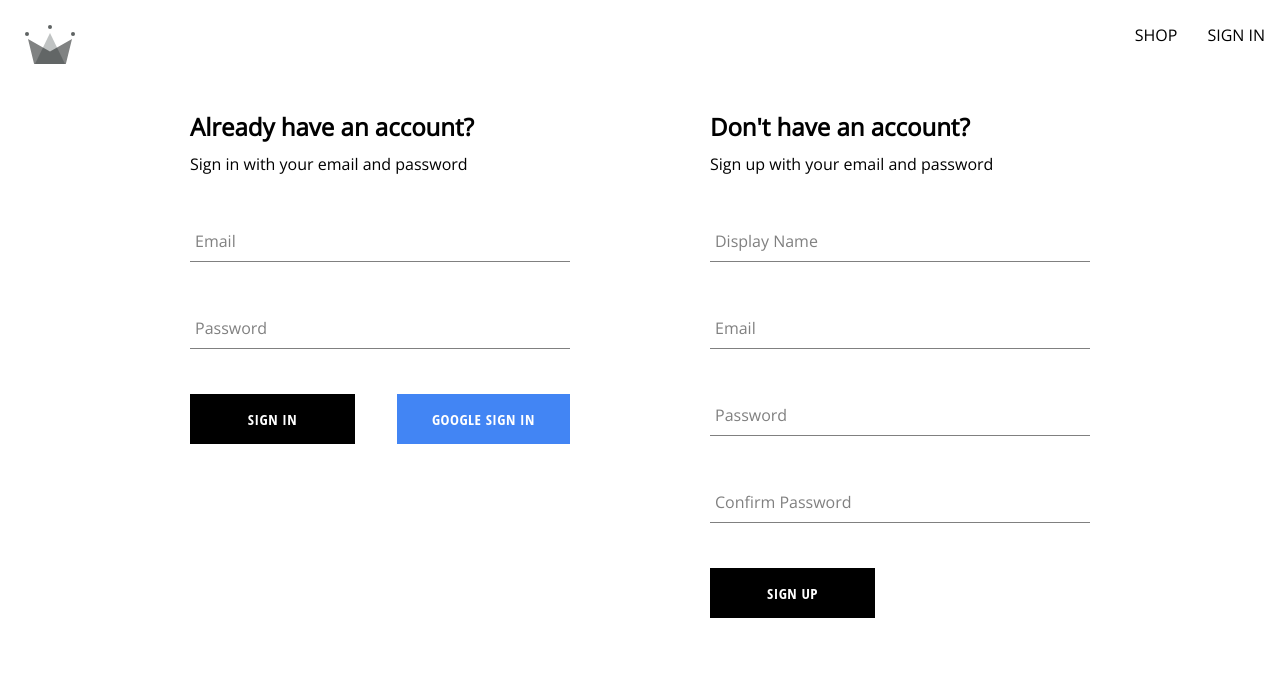
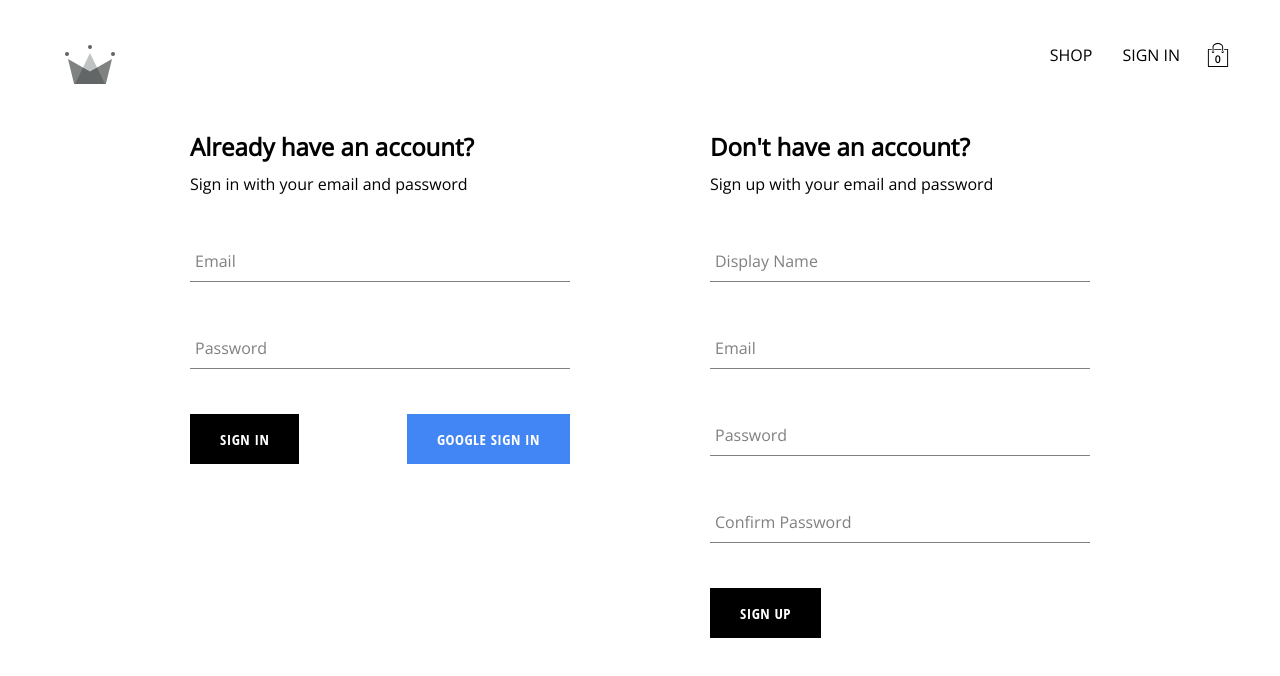
Before and after one commit to judo2000/crwn_clothing, a React (Create React App) app: page /auth in a window 1280 px wide. Shown: the top 676 px of the page. Built offline with nearby package versions, Linux system fonts and the light colour scheme; no server answers.

Commit message:
Adding cart context and shopping icons and cart dropdown

```diff
--- a/src/components/button/button.styles.scss
+++ b/src/components/button/button.styles.scss
@@ -1,10 +1,10 @@
 .button-container {
-  min-width: 165px;
+  min-width: 90;
   width: auto;
   height: 50px;
   letter-spacing: 0.5px;
   line-height: 50px;
-  padding: 0 35px 0 35px;
+  padding: 0 30px 0 30px;
   font-size: 15px;
   background-color: black;
   color: white;
--- /dev/null
+++ b/src/components/cart-dropdown/cart-dropdown.component.jsx
@@ -0,0 +1,13 @@
+import './cart-dropdown.styles.scss';
+import Button from '../button/button.component';
+
+const CartDropdown = () => {
+  return (
+    <div className="cart-dropdown-container">
+      <div className="cart-items" />
+      <Button>GO TO CHECKOUT</Button>
+    </div>
+  );
+};
+
+export default CartDropdown;
--- /dev/null
+++ b/src/components/cart-dropdown/cart-dropdown.styles.scss
@@ -0,0 +1,29 @@
+.cart-dropdown-container {
+  position: absolute;
+  width: 240px;
+  height: 340px;
+  display: flex;
+  flex-direction: column;
+  padding: 20px;
+  border: 1px solid black;
+  background-color: white;
+  top: 90px;
+  right: 40px;
+  z-index: 5;
+
+  .empty-message {
+    font-size: 18px;
+    margin: 50px auto;
+  }
+
+  .cart-items {
+    height: 240px;
+    display: flex;
+    flex-direction: column;
+    overflow: scroll;
+  }
+
+  button {
+    margin-top: auto;
+  }
+}
--- /dev/null
+++ b/src/components/cart-icon/cart-icon-component.jsx
@@ -0,0 +1,19 @@
+import { useContext } from 'react';
+import { ReactComponent as ShoppingIcon } from '../../assets/shopping-bag.svg';
+import { CartContext } from '../../contexts/cart.context';
+import './cart-icon.styles.scss';
+
+const CartIcon = () => {
+  const { isCartOpen, setIsCartOpen } = useContext(CartContext);
+
+  const toggleIsCartOpen = () => setIsCartOpen(!isCartOpen);
+
+  return (
+    <div className="cart-icon-container" onClick={toggleIsCartOpen}>
+      <ShoppingIcon className="shopping-icon" />
+      <span className="item-count">0</span>
+    </div>
+  );
+};
+
+export default CartIcon;
--- /dev/null
+++ b/src/components/cart-icon/cart-icon.styles.scss
@@ -0,0 +1,21 @@
+.cart-icon-container {
+  width: 45px;
+  height: 45px;
+  position: relative;
+  display: flex;
+  align-items: center;
+  justify-content: center;
+  cursor: pointer;
+
+  .shopping-icon {
+    width: 24px;
+    height: 24px;
+  }
+
+  .item-count {
+    position: absolute;
+    font-size: 10px;
+    font-weight: bold;
+    bottom: 12px;
+  }
+}
--- a/src/components/product-card/product-card.styles.scss
+++ b/src/components/product-card/product-card.styles.scss
@@ -14,7 +14,7 @@
   }
 
   button {
-    width: 80%;
+    width: 90%;
     opacity: 0.7;
     position: absolute;
     top: 255px;
@@ -37,7 +37,7 @@
     height: 5%;
     display: flex;
     justify-content: space-between;
-    font-size: 18px;
+    font-size: 16;
 
     .name {
       width: 90%;
--- /dev/null
+++ b/src/contexts/cart.context.jsx
@@ -0,0 +1,13 @@
+import { createContext, useState } from 'react';
+
+export const CartContext = createContext({
+  isCartOpen: false,
+  setIsCartOpen: () => {},
+});
+
+export const CartProvider = ({ children }) => {
+  const [isCartOpen, setIsCartOpen] = useState(false);
+  const value = { isCartOpen, setIsCartOpen };
+
+  return <CartContext.Provider value={value}>{children}</CartContext.Provider>;
+};
--- a/src/index.js
+++ b/src/index.js
@@ -5,6 +5,7 @@
 import App from './App';
 import { UserProvider } from './contexts/user.context';
 import { ProductsProvider } from './contexts/products.context';
+import { CartProvider } from './contexts/cart.context';
 
 import './index.scss';
 
@@ -14,7 +15,9 @@
     <BrowserRouter>
       <UserProvider>
         <ProductsProvider>
-          <App />
+          <CartProvider>
+            <App />
+          </CartProvider>
         </ProductsProvider>
       </UserProvider>
     </BrowserRouter>
--- a/src/index.scss
+++ b/src/index.scss
@@ -1,5 +1,6 @@
 body {
   margin: 0;
+  padding: 20px 40px;
   font-family: 'Open Sans', sans-serif;
   -webkit-font-smoothing: antialiased;
   -moz-osx-font-smoothing: grayscale;
--- a/src/routes/navigation/navigation.component.jsx
+++ b/src/routes/navigation/navigation.component.jsx
@@ -1,13 +1,17 @@
 import { useContext } from 'react';
 import { Link, Outlet } from 'react-router-dom';
 import { ReactComponent as CrownLogo } from '../../assets/crown.svg';
+import CartIcon from '../../components/cart-icon/cart-icon-component';
+import CartDropdown from '../../components/cart-dropdown/cart-dropdown.component';
 import { UserContext } from '../../contexts/user.context';
 import { signOutUser } from '../../utils/firebase/firebase.utils';
 
 import './navigation.styles.scss';
+import { CartContext } from '../../contexts/cart.context';
 
 const Navigation = () => {
   const { currentUser } = useContext(UserContext);
+  const { isCartOpen } = useContext(CartContext);
 
   return (
     <>
@@ -28,7 +32,9 @@
               SIGN IN
             </Link>
           )}
+          <CartIcon />
         </div>
+        {isCartOpen && <CartDropdown />}
       </div>
       <Outlet />
     </>
```
Also changed, not shown: src/assets/shopping-bag.svg (added).
